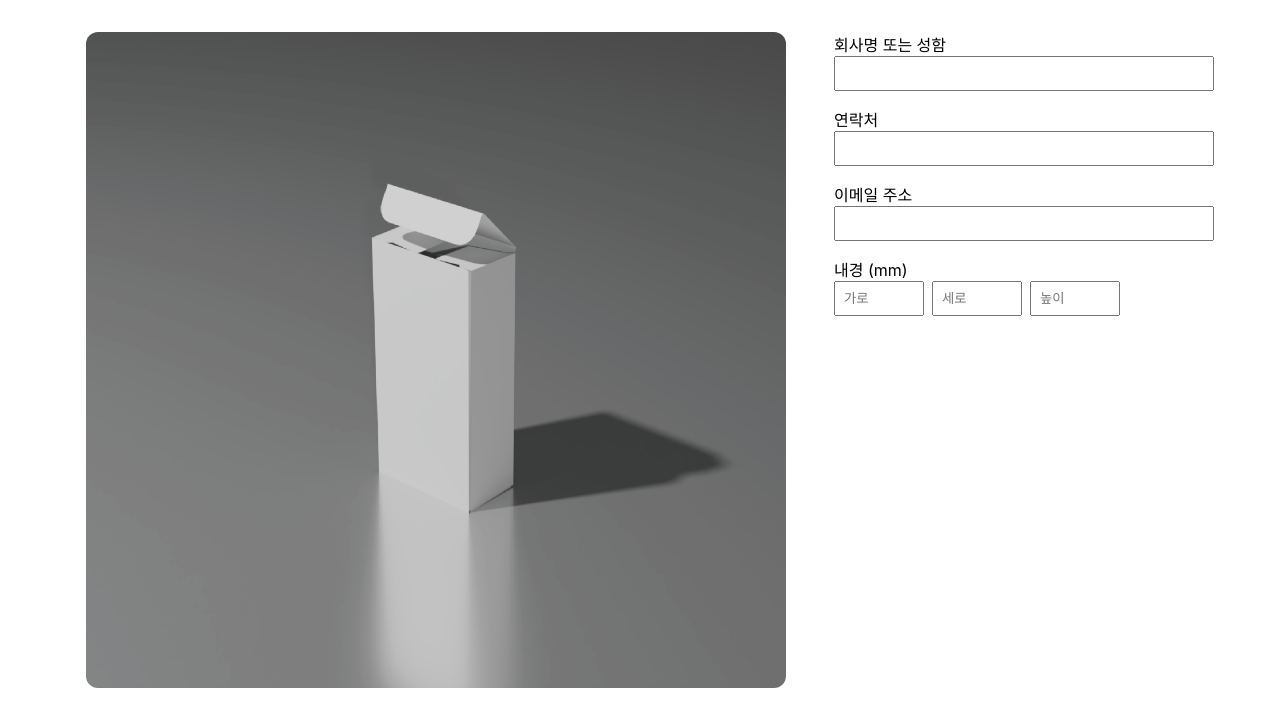
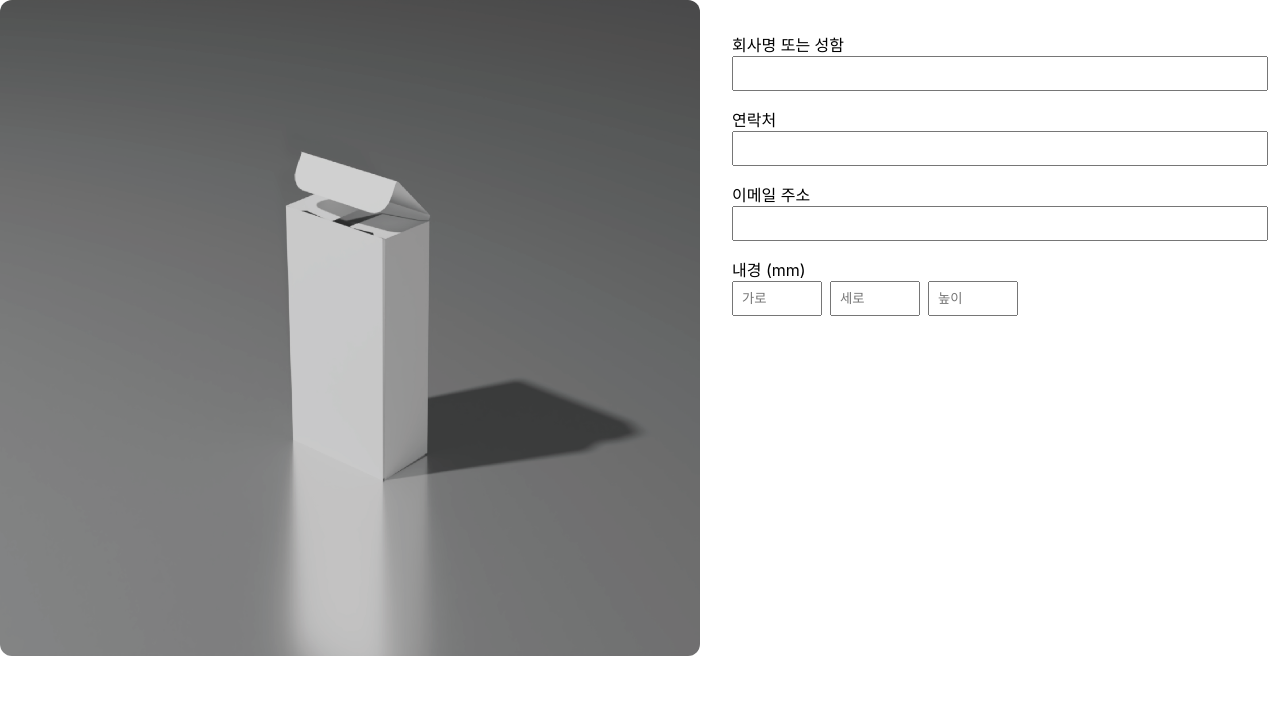
Before and after one commit to YimYoungheun/MTDL-Package, a React (Create React App) app: page / in a window 1280 px wide. Shown: the top 726 px of the page. Built offline with nearby package versions, Linux system fonts and the light colour scheme.

Commit message:
Update App.js

```diff
--- a/src/App.js
+++ b/src/App.js
@@ -79,9 +79,9 @@ function App() {
   };
 
   return (
-    <div style={{ display: 'flex', justifyContent: 'center', alignItems: 'flex-start', gap: '3rem', padding: '2rem' }}>
+    <div style={{ display: 'flex', height: '100vh' }}>
       {/* 좌측 이미지 영역 */}
-      <div style={{ position: 'relative' }}>
+     <div style={{ width: '700px', position: 'sticky', top: 0, alignSelf: 'flex-start' }}>
         <img
           src="/img/b_style_box.png"
           alt="B형 상자"
@@ -90,7 +90,7 @@ function App() {
       </div>
 
       {/* 우측 입력 폼 */}
-      <div style={{ width: '360px' }}>
+      <div style={{ flex: 1, height: '100vh', overflowY: 'auto', padding: '2rem' }}>
         {[{ label: '회사명 또는 성함', value: company, setter: setCompany },
         { label: '연락처', value: phone, setter: setPhone },
         { label: '이메일 주소', value: email, setter: setEmail }].map((f, i) => (
```
